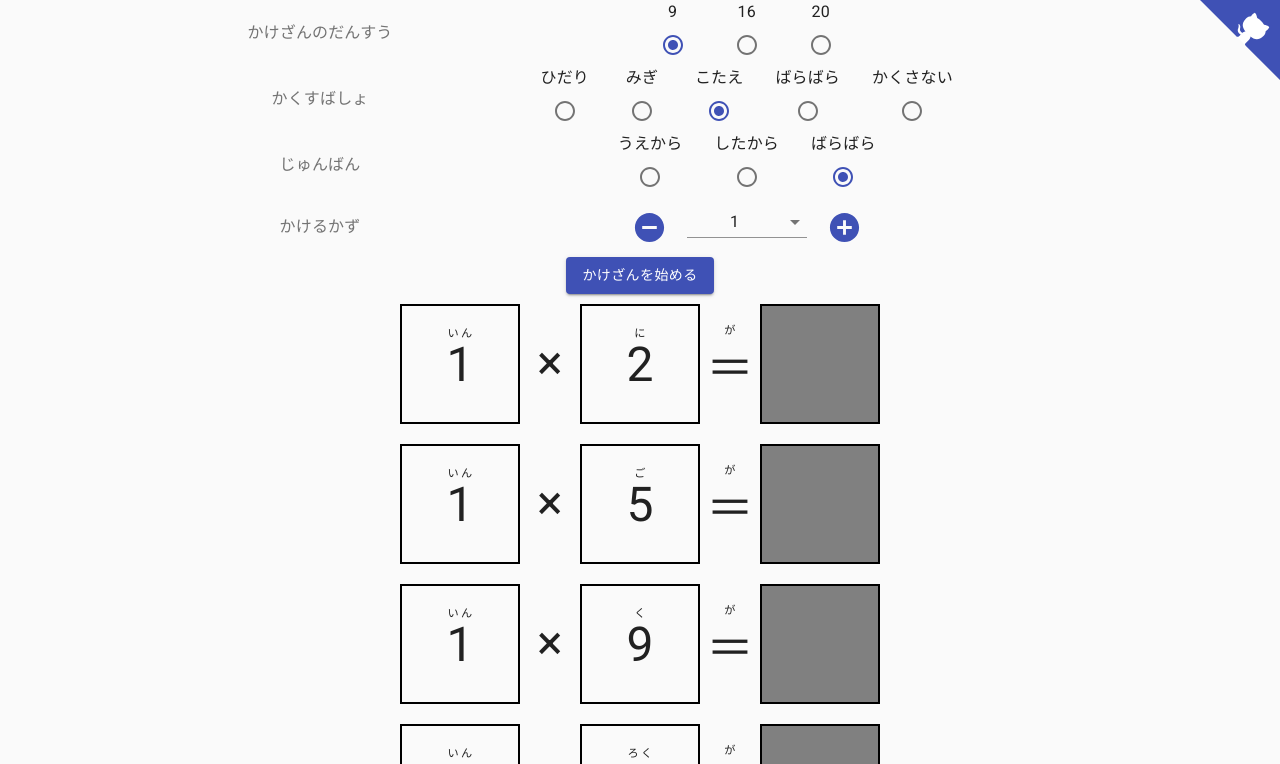
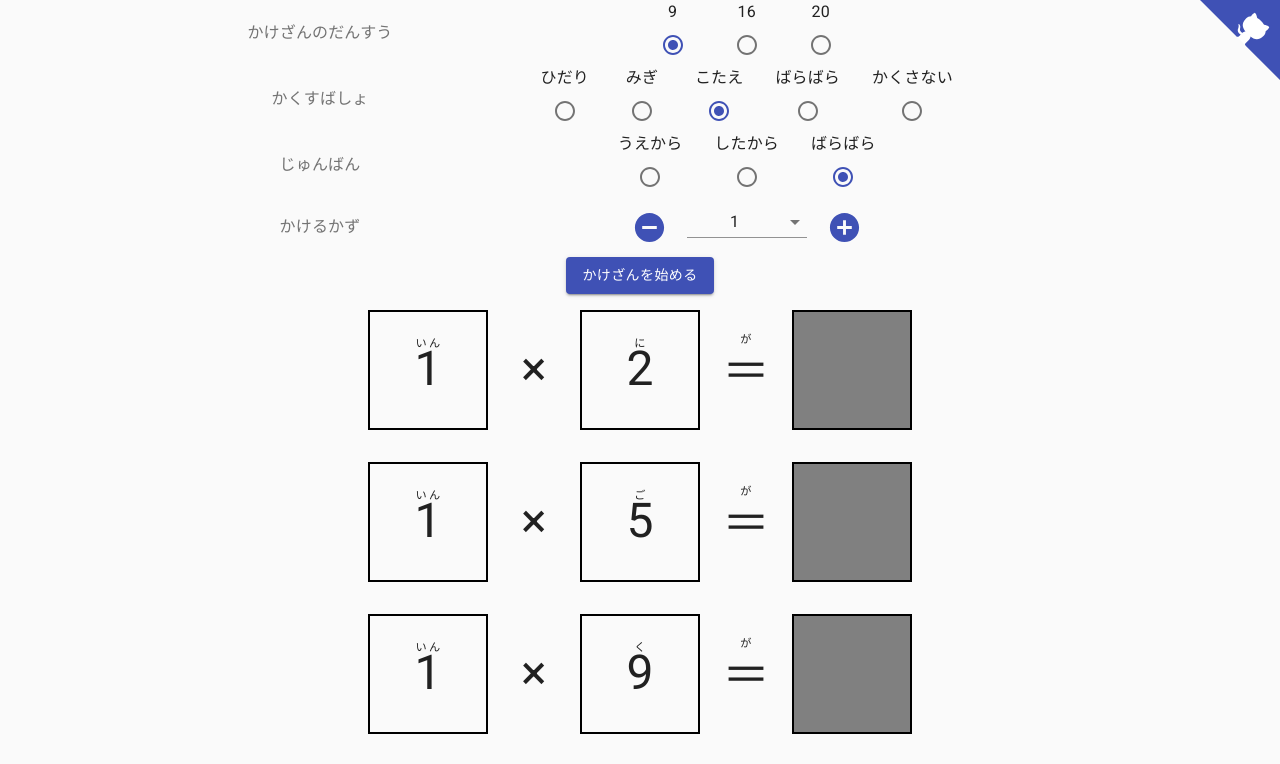
Before and after one commit to masayuki14/kukupad, a React (Create React App) app: page / in a window 1280 px wide. Shown: the top 764 px of the page. Built offline with nearby package versions, Linux system fonts and the light colour scheme.

Commit message:
CSSクラスにuseStyles()をつかう

```diff
--- a/src/components/Cell.tsx
+++ b/src/components/Cell.tsx
@@ -1,12 +1,23 @@
 import React, { useState, useEffect } from 'react'
+import { createStyles, makeStyles, Theme } from '@material-ui/core/styles'
 
-const baseStyle = {
-  display: 'inline-flex',
-  height: 120,
-  justifyContent: 'center',
-  alignItems: 'center',
-  fontSize: '3rem'
-}
+const useStyles = makeStyles((theme: Theme) =>
+  createStyles({
+    rt: {
+      fontSize: '0.7rem'
+    },
+    base: (props: { noBorder?: boolean; slim?: boolean }) => ({
+      border: props.noBorder ? '0px' : 'solid black 2px',
+      width: props.slim ? 60 : 120,
+      display: 'inline-flex',
+      height: 120,
+      justifyContent: 'center',
+      alignItems: 'center',
+      fontSize: '3rem',
+      margin: theme.spacing(1)
+    })
+  })
+)
 
 type PropTypes = {
   val: number | string
@@ -25,6 +36,8 @@ function Cell({
   noBorder = false,
   slim = false
 }: PropTypes) {
+  const classes = useStyles({ noBorder, slim })
+
   const [isHidden, switchHidden] = useState(hidden)
   const [bgColor, setBgColor] = useState(hidden ? 'gray' : '')
 
@@ -35,11 +48,8 @@ function Cell({
   }
 
   const optionStyle = {
-    backgroundColor: bgColor,
-    border: noBorder ? '0px' : 'solid black 2px',
-    width: slim ? 60 : 120
+    backgroundColor: bgColor
   }
-  const style = Object.assign(optionStyle, baseStyle)
 
   useEffect(() => {
     switchHidden(hidden)
@@ -47,12 +57,12 @@ function Cell({
   }, [hidden, locked, val])
 
   return (
-    <div style={style} onClick={handleTap}>
+    <div className={classes.base} style={optionStyle} onClick={handleTap}>
       {isHidden ? null : (
         <ruby>
           <span> {val} </span>
           <rp>（</rp>
-          <rt style={{ fontSize: '0.7rem', marginBottom: 5 }}>{rt}</rt>
+          <rt className={classes.rt}>{rt}</rt>
           <rp>）</rp>
         </ruby>
       )}
--- a/src/components/Formula.tsx
+++ b/src/components/Formula.tsx
@@ -1,6 +1,17 @@
 import React from 'react'
+import { createStyles, makeStyles, Theme } from '@material-ui/core/styles'
 import Cell from './Cell'
 import { MaskPosition } from '../enum'
+
+const useStyles = makeStyles((theme: Theme) =>
+  createStyles({
+    base: {
+      display: 'flex',
+      justifyContent: 'center',
+      margin: theme.spacing(1)
+    }
+  })
+)
 
 type PropTypes = {
   left: number
@@ -13,15 +24,10 @@ type PropTypes = {
   rtOutcome?: string
 }
 
-const style = {
-  display: 'flex',
-  justifyContent: 'center',
-  margin: 10
-}
-
 function Formula(props: PropTypes) {
+  const classes = useStyles()
   return (
-    <div style={style}>
+    <div className={classes.base}>
       <Cell
         val={props.left}
         hidden={props.mask === MaskPosition.Left}
```
